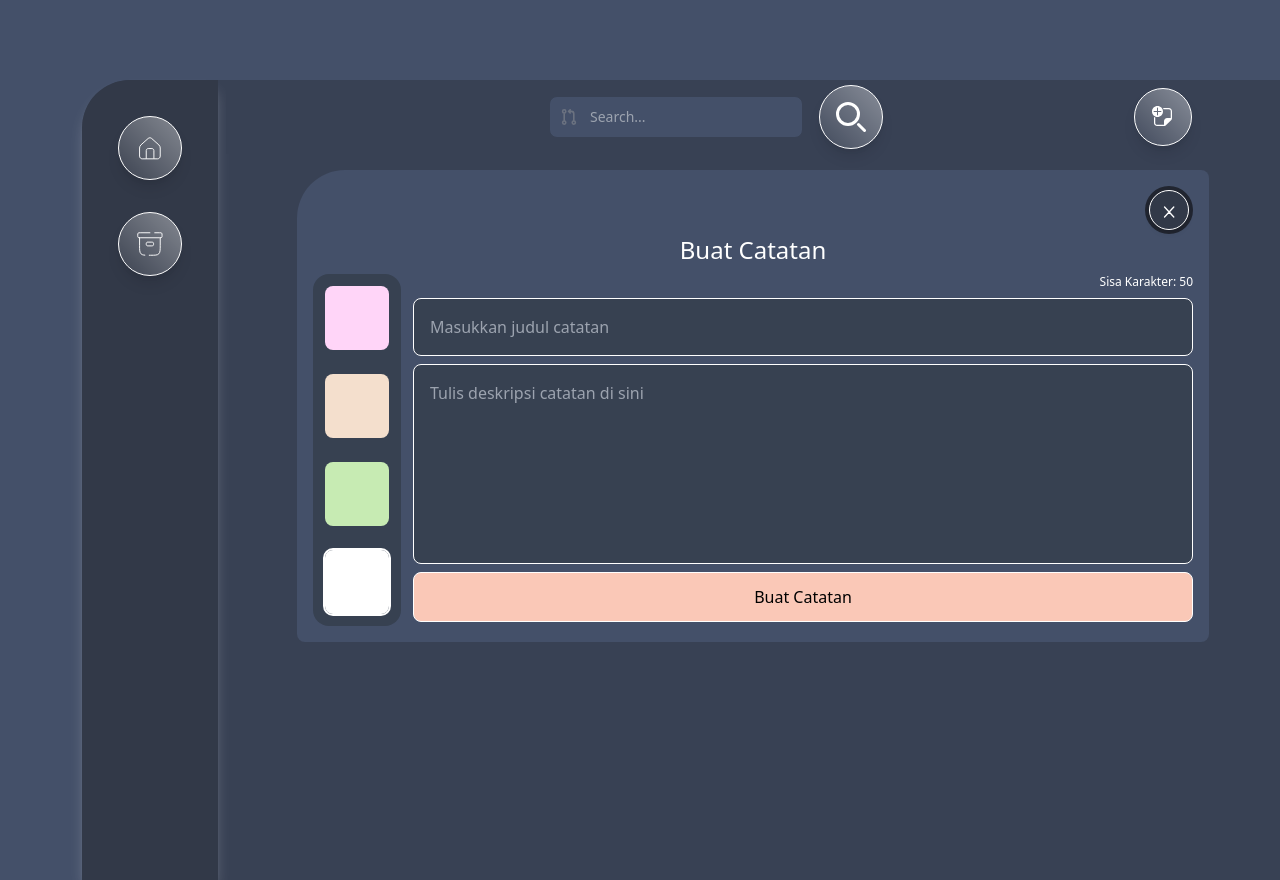
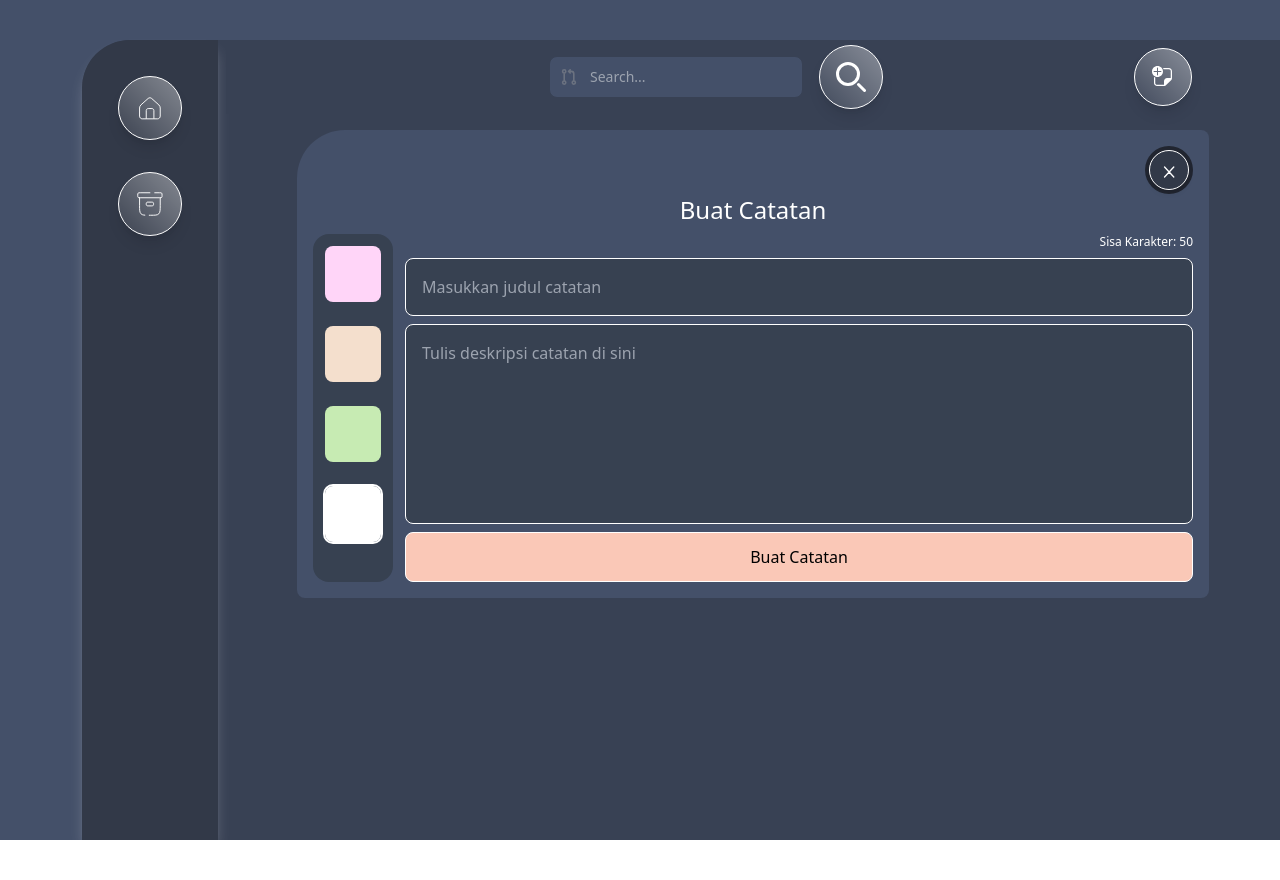
Before and after one commit to EviewNicks/Notiss, a React (Vite) app: page /#/add-note in a window 1280 px wide. After the commit the page ends 840 px from the top, so only its background shows below. Built offline with nearby package versions, Linux system fonts and the light colour scheme.

Commit message:
pembaruan

```diff
--- a/src/component/Atoms/color/colorOption.jsx
+++ b/src/component/Atoms/color/colorOption.jsx
@@ -11,11 +11,11 @@ const colors = [
 const ColorOption = ({ selectedColor, onColorSelect }) =>
 {
     return (
-        <div className="color-option flex flex-col gap-6 p-3 rounded-2xl bg-gray-700">
+        <div className="color-option flex flex-col md:gap-6 gap-12 p-3 rounded-2xl bg-gray-700">
             {colors.map((clr) => (
                 <div
                     key={clr.id}
-                    className={`color w-16 h-16 rounded-lg cursor-pointer transition-transform duration-200 ${selectedColor === clr.color ? "outline outline-2 outline-white" : ""
+                    className={`color md:w-14 md:h-14 w-10 h-10 rounded-lg cursor-pointer transition-transform duration-200 ${selectedColor === clr.color ? "outline outline-2 outline-white" : ""
                         }`}
                     style={{ backgroundColor: clr.color }}
                     onClick={() => onColorSelect(clr.color)}
--- a/src/component/layout/noteAdd.jsx
+++ b/src/component/layout/noteAdd.jsx
@@ -6,7 +6,7 @@ function NoteAdd({ notes, setNotes })
 {
 
   return (
-    <section className="flex pt-[80px] pl-[82px] items-center gap-2 bg-blackLayer-1">
+    <section className="flexlg:pt-[80px] md:pt-[40px] sm:pt-[0px] lg:pl-[82px] md:pl-[42px] sm:pl-[0px] items-center gap-2 bg-blackLayer-1">
       <div className="flex items-start gap-2 flex-1 self-stretch rounded-tl-[48px] bg-blackLayer-2">
         <Navbar />
         <div className="flex flex-col items-start gap-2 flex-[1_0_0]">
```
